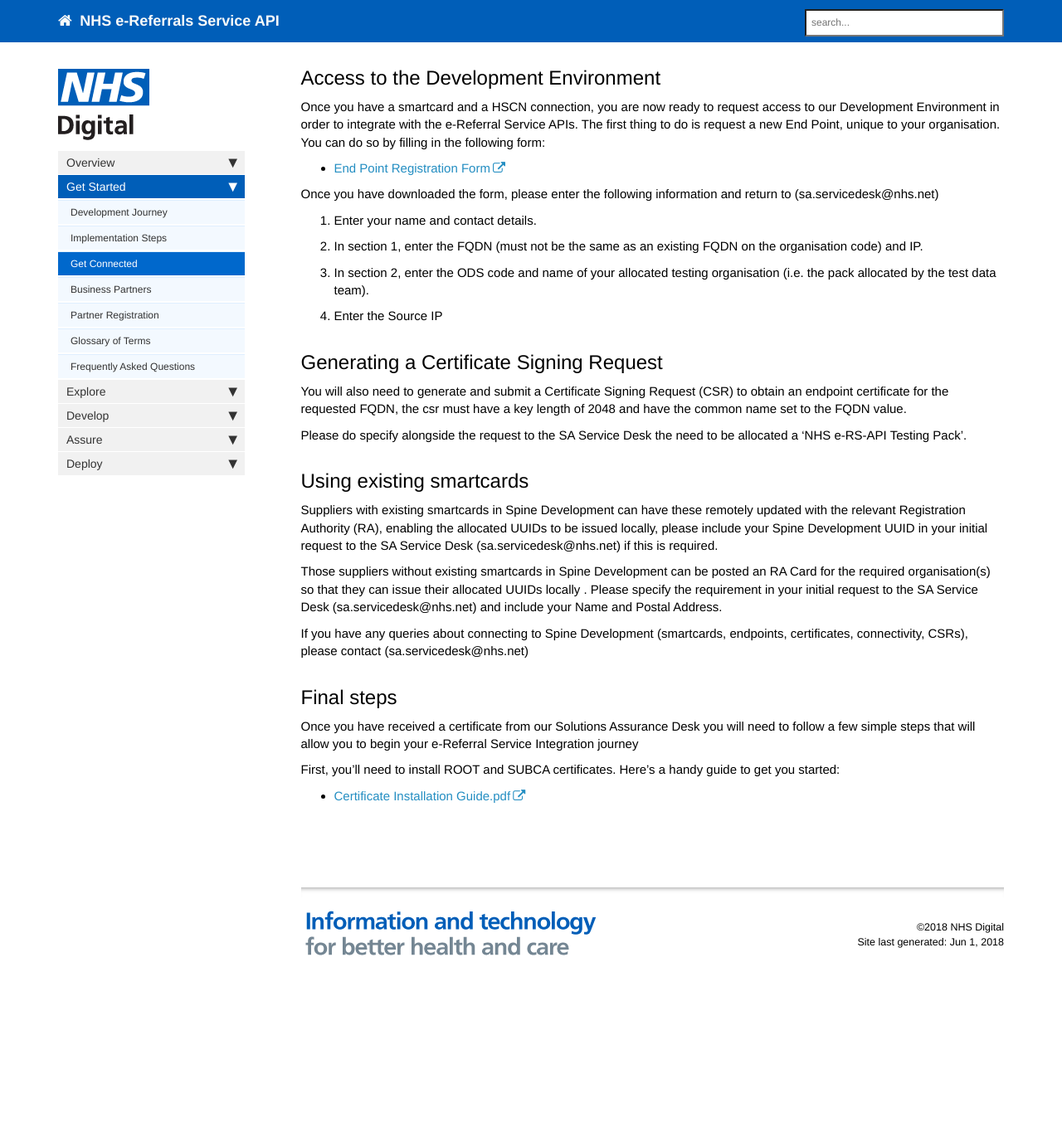
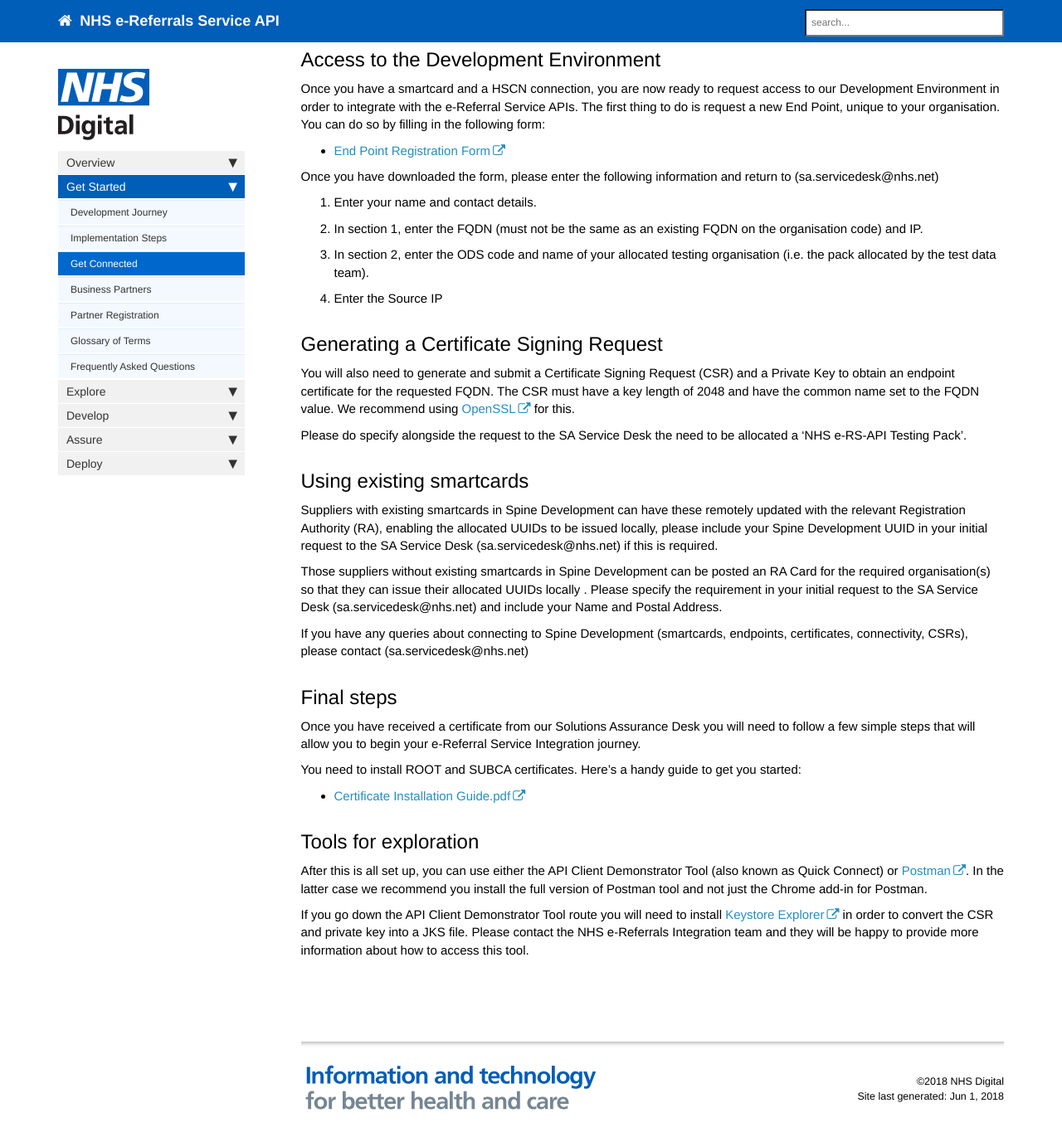
Before and after one commit to wurble369/websitetest, a Jekyll site: the page built from pages/getstarted/getstarted_get_connected.md, in a window 1280 px wide and 1400 px high, scrolled down 477 px. Shown: the top 1377 px of the window at 83% size. Built offline with Jekyll 4.4.1, drawn with Linux system fonts in a browser that asks for light colours; nearby versions of some CDN libraries; comment, search, counter and statistics services are not loaded; before the commit the page ends 1691 px from its top, so only the background shows below that; some of the changed text lies outside the part shown.

Commit message:
New content

```diff
--- a/pages/getstarted/getstarted_get_connected.md
+++ b/pages/getstarted/getstarted_get_connected.md
@@ -37,7 +37,7 @@ Once you have downloaded the form, please enter the following information and re
 
 ## Generating a Certificate Signing Request ##
 
-You will also need to generate and submit a Certificate Signing Request (CSR) to obtain an endpoint certificate for the requested FQDN, the csr must have a key length of 2048 and have the common name set to the FQDN value.
+You will also need to generate and submit a Certificate Signing Request (CSR) and a Private Key to obtain an endpoint certificate for the requested FQDN. The CSR must have a key length of 2048 and have the common name set to the FQDN value. We recommend using [OpenSSL](http://slproweb.com/products/Win32OpenSSL.html) for this.
 
 Please do specify alongside the request to the SA Service Desk the need to be allocated a ‘NHS e-RS-API Testing Pack’.
 
@@ -51,8 +51,14 @@ If you have any queries about connecting to Spine Development (smartcards, endpo
 
 ## Final steps ##
 
-Once you have received a certificate from our Solutions Assurance Desk you will need to follow a few simple steps that will allow you to begin your e-Referral Service Integration journey
+Once you have received a certificate from our Solutions Assurance Desk you will need to follow a few simple steps that will allow you to begin your e-Referral Service Integration journey.
 
-First, you’ll need to install ROOT and SUBCA certificates. Here’s a handy guide to get you started:
+You need to install ROOT and SUBCA certificates. Here’s a handy guide to get you started:
 
 * [Certificate Installation Guide.pdf](https://developer.nhs.uk/wp-content/uploads/2018/01/Install-ROOTCA-and-SUBCA-certificates-v1.0.pdf)
+
+## Tools for exploration ##
+
+After this is all set up, you can use either the API Client Demonstrator Tool (also known as Quick Connect) or [Postman](https://www.getpostman.com). In the latter case we recommend you install the full version of Postman tool and not just the Chrome add-in for Postman.
+
+If you go down the API Client Demonstrator Tool route you will need to install [Keystore Explorer](http://keystore-explorer.org) in order to convert the CSR and private key into a JKS file. Please contact the NHS e-Referrals Integration team and they will be happy to provide more information about how to access this tool.
```
Also changed, not shown: other parts of pages/getstarted/getstarted_get_connected.md (+1 -1 lines).
